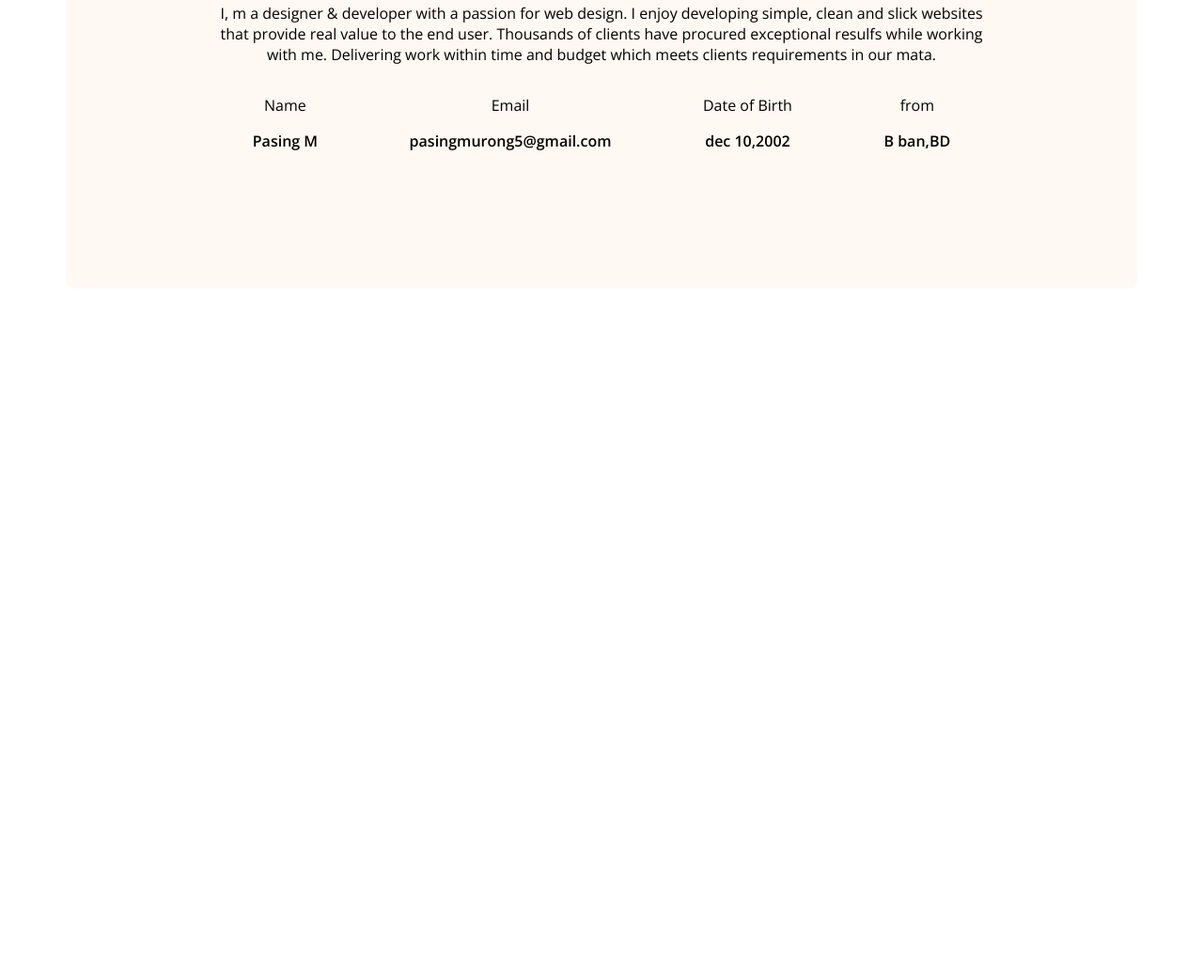
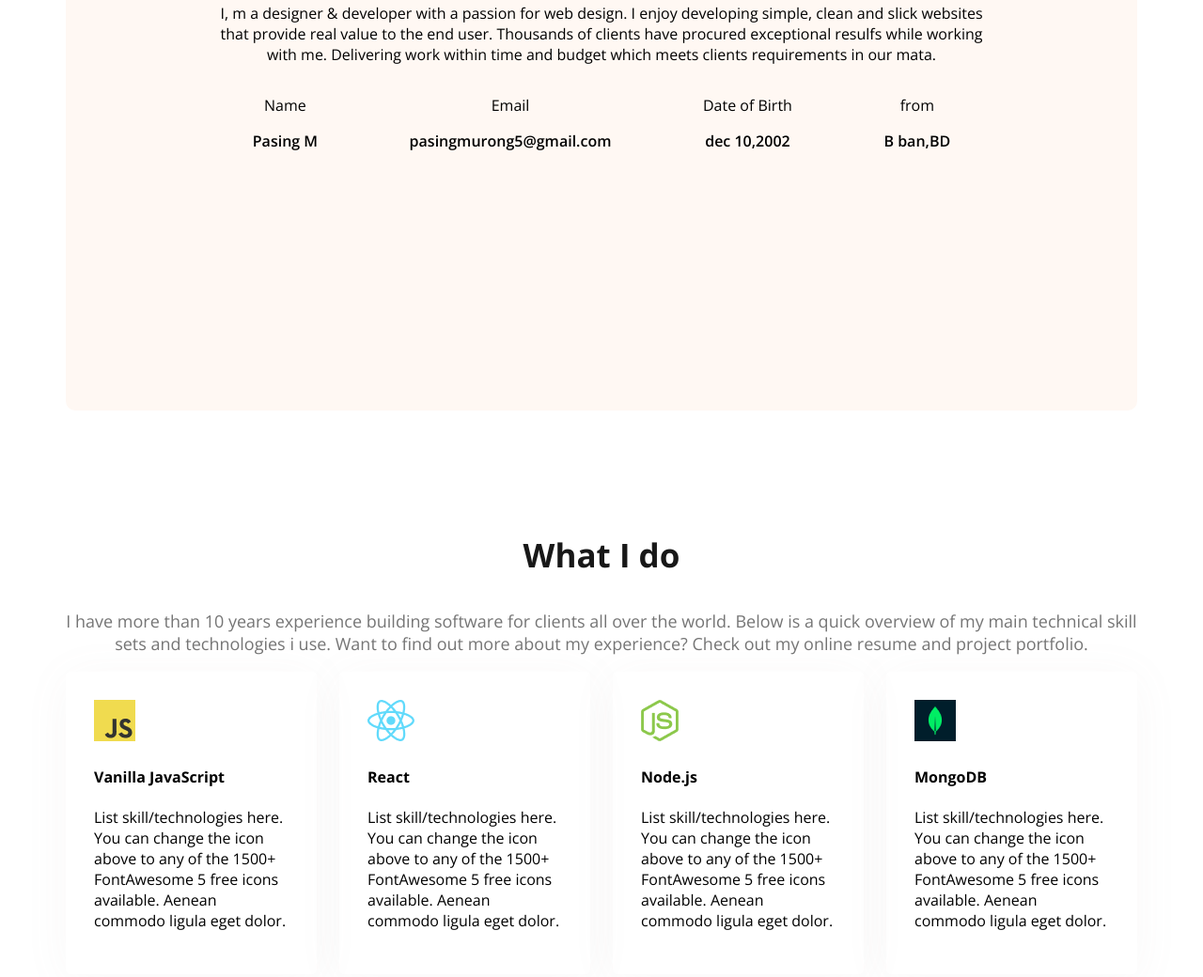
Before and after one commit to PasingM/web-portfolio, a plain HTML site: page index.html in a window 1280 px wide. Shown: the part 1204-2244 px from the top of the page at 94% size. Before the commit the page ends 1519 px from the top, so only its background shows below. Drawn offline with nearby package versions, Linux system fonts and the light colour scheme.

Commit message:
add what section do

```diff
--- a/index.html
+++ b/index.html
@@ -54,6 +54,34 @@
         </div>
         <section></section>
        </section>
+       <!-- what i do section start -->
+       <section class="skills">
+        <h3 class="section-title text-center">What I do</h3>
+        <p class="section-description text-center">I have more than 10 years experience building software for clients all over the world. Below is a quick overview of my main technical skill sets and technologies i use. Want to find out more about my experience? Check out my online resume and project portfolio.</p>
+
+        <div class="skills-container">
+          <div class="skill">
+            <img src="images/icons/js.png" alt="">
+            <h4 class="skill-title">Vanilla JavaScript</h4>
+            <p class="skill-description">List skill/technologies here. You can change the icon above to any of the 1500+ FontAwesome 5 free icons available. Aenean commodo ligula eget dolor.</p>
+          </div>
+          <div class="skill">
+            <img src="images/icons/react.png" alt="">
+            <h4 class="skill-title">React</h4>
+            <p class="skill-description">List skill/technologies here. You can change the icon above to any of the 1500+ FontAwesome 5 free icons available. Aenean commodo ligula eget dolor.</p>
+          </div>
+          <div class="skill">
+            <img src="images/icons/nodejs.png" alt="">
+            <h4 class="skill-title">Node.js</h4>
+            <p class="skill-description">List skill/technologies here. You can change the icon above to any of the 1500+ FontAwesome 5 free icons available. Aenean commodo ligula eget dolor.</p>
+          </div>
+          <div class="skill">
+            <img src="images/icons/mongo.png" alt="">
+            <h4 class="skill-title">MongoDB</h4>
+            <p class="skill-description">List skill/technologies here. You can change the icon above to any of the 1500+ FontAwesome 5 free icons available. Aenean commodo ligula eget dolor.</p>
+          </div>
+        </div>
+       </section>
     </main>
     <footer>
 
--- a/styles/portfolio.css
+++ b/styles/portfolio.css
@@ -33,6 +33,9 @@
 .section-description{
     font-size: 18px;
     color: #757575;
+}
+.text-center{
+    text-align: center;
 }
 /* header */
 .header{
@@ -94,12 +97,16 @@ main{
     max-width: 1140px;
     margin: 0 auto;
 }
+main section{
+    margin-top: 130px;
+    margin-bottom: 130px;
+}
 /* about styles */
 .about{
     border-radius: 10px;
     padding: 130px 150px;
     text-align: center;
-    margin-top: 130px;
+
 }
 .about-items{
     display: flex;
@@ -108,3 +115,13 @@ main{
 .item-description{
     font-weight: 600;
 }
+/* skill section styles */
+.skills-container{
+    display: flex;
+    gap: 24px;
+}
+.skill{
+    padding: 30px;
+    border-radius: 5px;
+    box-shadow: 0px 6px 50px 0px rgba(147, 143, 143, 0.06);
+}
```
